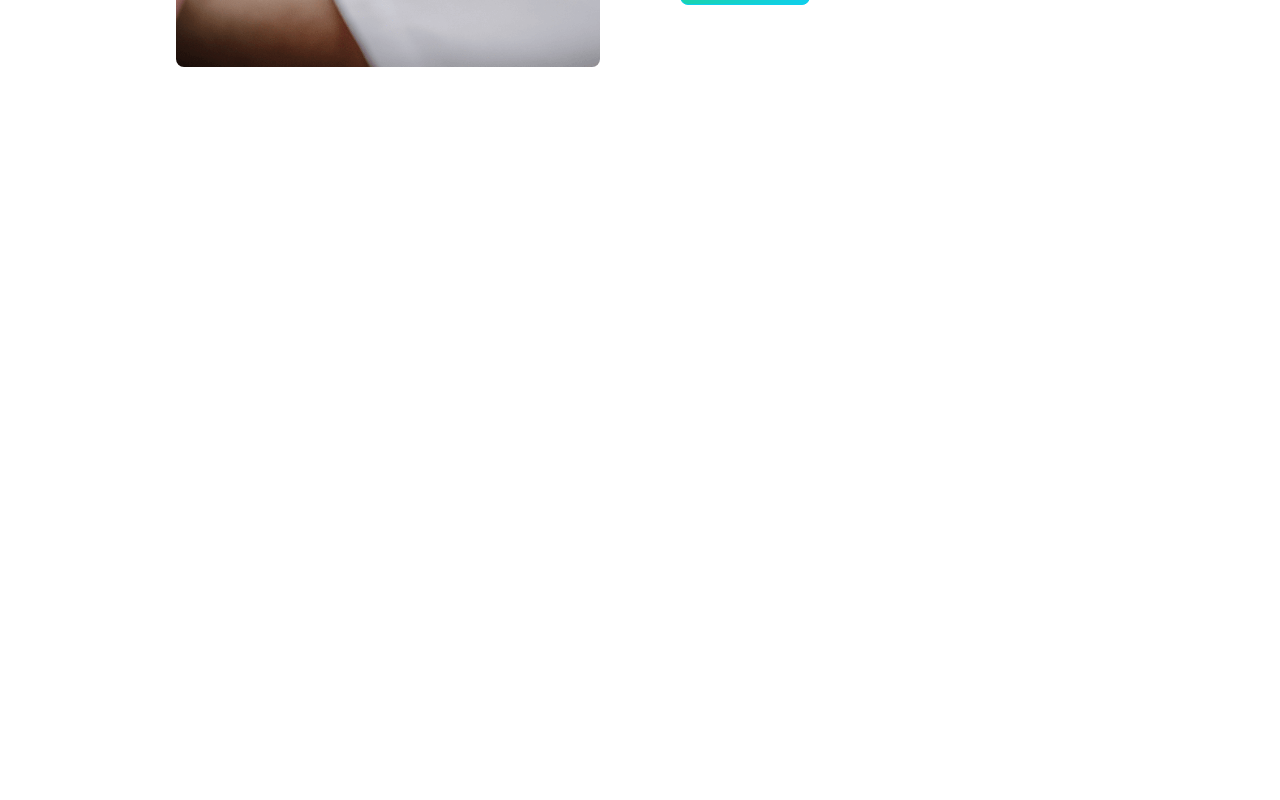
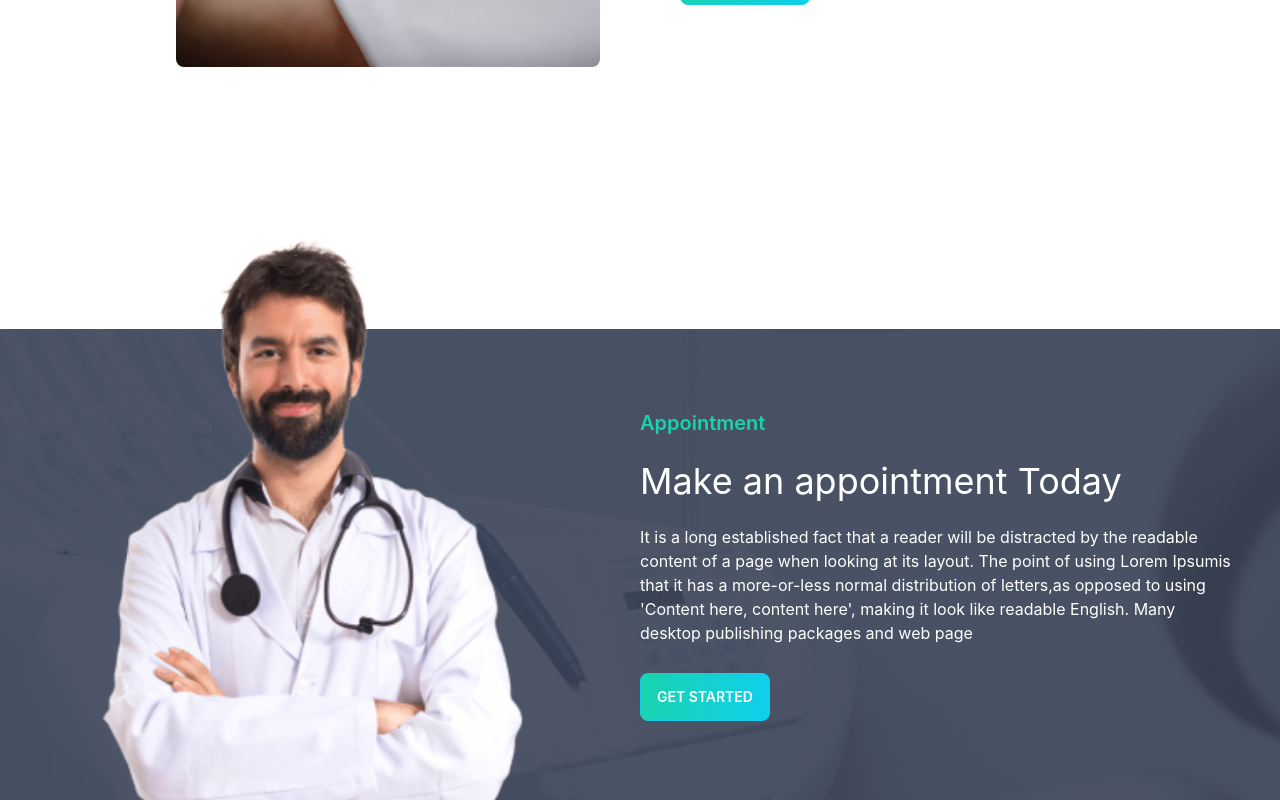
Before and after one commit to ifty03/doctor-portal-client, a React (Create React App) app: page / in a window 1280 px wide. Shown: the part 2431-3231 px from the top of the page. Before the commit the page ends 2632 px from the top, so only its background shows below. Built offline with nearby package versions, Linux system fonts and the light colour scheme.

Commit message:
appointment section added

```diff
--- /dev/null
+++ b/src/Pages/Home/Appointment.js
@@ -0,0 +1,33 @@
+import React from "react";
+import bgImage from "../../assets/images/appointment.png";
+import doctor from "../../assets/images/doctor-small.png";
+
+const Appointment = () => {
+  return (
+    <section
+      style={{ backgroundImage: `url(${bgImage})` }}
+      className="lg:flex flex-wrap justify-center items-center gap-10 mt-32"
+    >
+      <div className="lg:flex-1 lg:block hidden mt-[-100px]">
+        <img src={doctor} alt="" />
+      </div>
+      <div className="flex-1 text-white lg:pr-10 lg:p-0 md:p-16 p-6">
+        <h5 className="text-xl font-semibold text-secondary">Appointment</h5>
+        <h3 className="text-4xl my-6">Make an appointment Today</h3>
+        <p className="text-md mb-7">
+          It is a long established fact that a reader will be distracted by the
+          readable content of a page when looking at its layout. The point of
+          using Lorem Ipsumis that it has a more-or-less normal distribution of
+          letters,as opposed to using 'Content here, content here', making it
+          look like readable English. Many desktop publishing packages and web
+          page
+        </p>
+        <button className="btn btn-primary text-white  bg-gradient-to-r from-secondary to-primary hover:bg-gradient-to-r hover:from-primary hover:to-secondary">
+          Get Started
+        </button>
+      </div>
+    </section>
+  );
+};
+
+export default Appointment;
--- a/src/Pages/Home/Home.js
+++ b/src/Pages/Home/Home.js
@@ -1,4 +1,5 @@
 import React from "react";
+import Appointment from "./Appointment";
 import Banner from "./Banner/Banner";
 import Info from "./Info";
 import Services from "./Services";
@@ -9,6 +10,7 @@ const Home = () => {
       <Banner />
       <Info />
       <Services />
+      <Appointment />
     </div>
   );
 };
```
